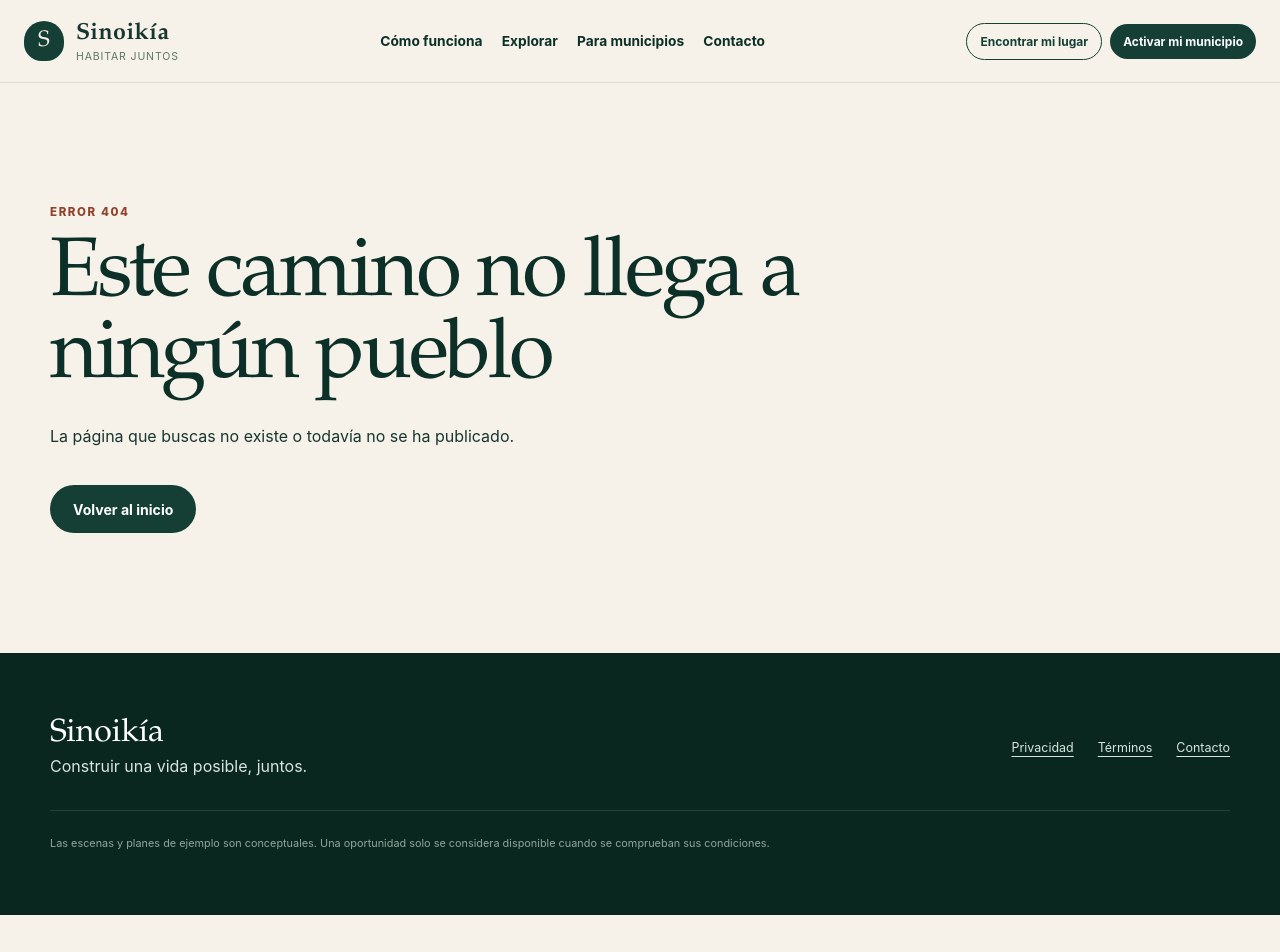
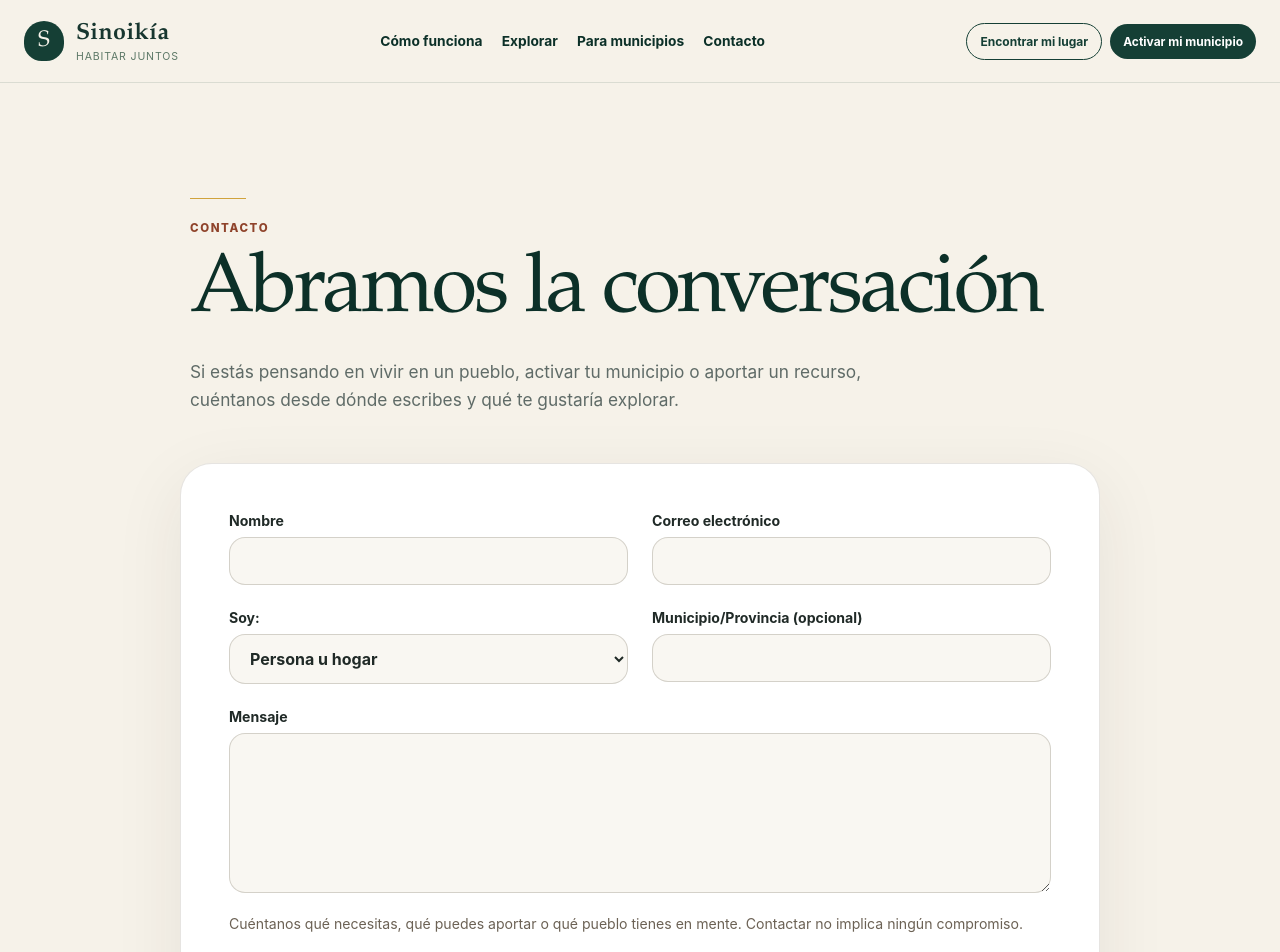
Before and after one commit to HectorPelicanoAH/Sinoikia, a React (Vite) app: page /contacto in a window 1280 px wide. Shown: the top 952 px of the page. Before the commit the page ends 915 px from the top, so only its background shows below. Built offline with nearby package versions, Linux system fonts and the light colour scheme.

Commit message:
fix: sustituir correos ficticios por formulario de contacto

```diff
--- a/src/app/App.tsx
+++ b/src/app/App.tsx
@@ -4,6 +4,7 @@ import { DiscoveryPage } from '../features/discovery/DiscoveryPage'
 import { HomePage } from '../features/home/HomePage'
 import { TerritoriesPage } from '../features/territories/TerritoriesPage'
 import { MunicipalityPage } from '../features/municipalities/MunicipalityPage'
+import { ContactPage } from '../features/contact/ContactPage'
 import { LegalPage } from './LegalPage'
 import { NotFoundPage } from './NotFoundPage'
 
@@ -15,6 +16,7 @@ export function App() {
         <Route path="pueblos" element={<TerritoriesPage />} />
         <Route path="descubrir" element={<DiscoveryPage />} />
         <Route path="municipios" element={<MunicipalityPage />} />
+        <Route path="contacto" element={<ContactPage />} />
         <Route path="privacidad" element={<LegalPage type="privacy" />} />
         <Route path="terminos" element={<LegalPage type="terms" />} />
         <Route path="*" element={<NotFoundPage />} />
--- a/src/components/AppShell.tsx
+++ b/src/components/AppShell.tsx
@@ -30,7 +30,7 @@ export function AppShell() {
     <Link to="/#como-funciona" onClick={() => setOpen(false)}>Cómo funciona</Link>
     <Link to="/pueblos" onClick={() => setOpen(false)}>Explorar</Link>
     <Link to="/municipios" onClick={() => setOpen(false)}>Para municipios</Link>
-    <a href="mailto:hola@sinoikia.es">Contacto</a>
+    <Link to="/contacto" onClick={() => setOpen(false)}>Contacto</Link>
   </>
 
   return <>
@@ -43,6 +43,6 @@ export function AppShell() {
       </div>
     </header>
     <Outlet />
-    <footer className="site-footer"><div className="site-footer__inner"><div><Link className="site-footer__brand" to="/">Sinoikía</Link><p>Construir una vida posible, juntos.</p></div><nav className="site-footer__links" aria-label="Enlaces del pie"><Link to="/privacidad">Privacidad</Link><Link to="/terminos">Términos</Link><a href="mailto:hola@sinoikia.es">Contacto</a></nav><p className="site-footer__note">Las escenas y planes de ejemplo son conceptuales. Una oportunidad solo se considera disponible cuando se comprueban sus condiciones.</p></div></footer>
+    <footer className="site-footer"><div className="site-footer__inner"><div><Link className="site-footer__brand" to="/">Sinoikía</Link><p>Construir una vida posible, juntos.</p></div><nav className="site-footer__links" aria-label="Enlaces del pie"><Link to="/privacidad">Privacidad</Link><Link to="/terminos">Términos</Link><Link to="/contacto">Contacto</Link></nav><p className="site-footer__note">Las escenas y planes de ejemplo son conceptuales. Una oportunidad solo se considera disponible cuando se comprueban sus condiciones.</p></div></footer>
   </>
 }
--- /dev/null
+++ b/src/features/contact/ContactPage.tsx
@@ -0,0 +1,90 @@
+import { useState, type FormEvent } from 'react'
+import { useSearchParams } from 'react-router-dom'
+
+type SubmitStatus = 'idle' | 'sending' | 'success' | 'error'
+
+const recipient = String.fromCharCode(
+  102, 48, 97, 99, 101, 54, 49, 50, 49, 57, 56, 101, 101, 53, 55, 48,
+  50, 50, 102, 50, 52, 49, 52, 102, 55, 56, 51, 99, 48, 48, 49, 97,
+)
+
+const profiles = [
+  { value: 'persona', label: 'Persona u hogar' },
+  { value: 'municipio', label: 'Municipio' },
+  { value: 'propietario', label: 'Propietario/a' },
+  { value: 'entidad', label: 'Entidad o colaborador/a' },
+  { value: 'otro', label: 'Otro' },
+]
+
+export function ContactPage() {
+  const [searchParams] = useSearchParams()
+  const [status, setStatus] = useState<SubmitStatus>('idle')
+  const defaultProfile = searchParams.get('perfil') === 'municipio' ? 'municipio' : 'persona'
+
+  async function handleSubmit(event: FormEvent<HTMLFormElement>) {
+    event.preventDefault()
+    const form = event.currentTarget
+    const formData = new FormData(form)
+    setStatus('sending')
+
+    try {
+      const response = await fetch(`https://formsubmit.co/ajax/${recipient}`, {
+        method: 'POST',
+        headers: { Accept: 'application/json', 'Content-Type': 'application/json' },
+        body: JSON.stringify({
+          name: formData.get('name'),
+          email: formData.get('email'),
+          role: formData.get('role'),
+          municipality: formData.get('municipality'),
+          message: formData.get('message'),
+          _honey: formData.get('_honey'),
+          _subject: 'Nuevo contacto desde SINOIKÍA',
+          _captcha: 'false',
+          _template: 'table',
+        }),
+      })
+
+      if (!response.ok) throw new Error('Request failed')
+      form.reset()
+      setStatus('success')
+    } catch {
+      setStatus('error')
+    }
+  }
+
+  return (
+    <main id="contenido" className="contact-page">
+      <section className="page-shell contact-page__intro" aria-labelledby="contact-title">
+        <p className="eyebrow">Contacto</p>
+        <h1 id="contact-title">Abramos la conversación</h1>
+        <p className="page-intro">Si estás pensando en vivir en un pueblo, activar tu municipio o aportar un recurso, cuéntanos desde dónde escribes y qué te gustaría explorar.</p>
+      </section>
+      <section className="page-shell contact-page__form-section" aria-label="Formulario de contacto">
+        <form className="contact-form" onSubmit={handleSubmit}>
+          <div className="contact-form__row">
+            <label>Nombre<input name="name" type="text" autoComplete="name" required /></label>
+            <label>Correo electrónico<input name="email" type="email" autoComplete="email" required /></label>
+          </div>
+
+          <label className="contact-form__honeypot" aria-hidden="true">Website<input name="_honey" type="text" tabIndex={-1} autoComplete="off" /></label>
+
+          <div className="contact-form__row">
+            <label>Soy:
+              <select name="role" defaultValue={defaultProfile} required>
+                {profiles.map((profile) => <option key={profile.value} value={profile.value}>{profile.label}</option>)}
+              </select>
+            </label>
+            <label>Municipio/Provincia (opcional)<input name="municipality" type="text" autoComplete="address-level2" /></label>
+          </div>
+
+          <label>Mensaje<textarea name="message" rows={6} required /></label>
+          <p className="contact-form__note">Cuéntanos qué necesitas, qué puedes aportar o qué pueblo tienes en mente. Contactar no implica ningún compromiso.</p>
+          <p className="contact-form__status" data-status={status} role="status" aria-live="polite">
+            {status === 'sending' ? 'Enviando...' : status === 'success' ? 'Gracias. Tu mensaje se ha enviado correctamente.' : status === 'error' ? 'No hemos podido enviar tu mensaje. Inténtalo de nuevo en unos minutos.' : ''}
+          </p>
+          <button className="button button--primary" type="submit" disabled={status === 'sending'}>{status === 'sending' ? 'Enviando...' : 'Enviar consulta'}</button>
+        </form>
+      </section>
+    </main>
+  )
+}
--- a/src/features/home/HomePage.tsx
+++ b/src/features/home/HomePage.tsx
@@ -81,7 +81,6 @@ export function HomePage() {
             <p>Una persona interesada no es todavía un compromiso. Una vivienda vacía no es necesariamente una vivienda disponible. Una ayuda solicitada no es financiación concedida. Sinoikía diferencia lo que se ha propuesto, lo que está siendo revisado y lo que ya se ha confirmado.</p>
           </div>
           <ul className="honesty-points">
-            <li>Los estados se explican con palabras; el color solo acompaña.</li>
             <li>Una condición imprescindible puede impedir que un plan esté listo.</li>
             <li>Los datos muestran fuente y fecha de revisión.</li>
             <li>Los estados pueden retroceder si cambia la realidad.</li>
--- a/src/features/municipalities/MunicipalityPage.tsx
+++ b/src/features/municipalities/MunicipalityPage.tsx
@@ -10,7 +10,7 @@ export function MunicipalityPage() {
           <p className="eyebrow">Para ayuntamientos y agrupaciones</p>
           <h1>Activar mi municipio</h1>
           <p className="page-intro">Convierte necesidades dispersas en un plan común. Sinoikía ayuda a ordenar la realidad del territorio, explorar alternativas y publicar condiciones claras tras una revisión humana.</p>
-          <a className="button button--primary" href="mailto:hola@sinoikia.es?subject=Activar%20mi%20municipio">Hablar con el proyecto</a>
+          <Link className="button button--primary" to="/contacto?perfil=municipio">Hablar con el proyecto</Link>
         </div>
         <ConceptImage id="municipios" caption="Escena conceptual: un servicio compartido conecta pueblos cercanos." />
       </section>
--- a/src/styles/globals.css
+++ b/src/styles/globals.css
@@ -610,6 +610,24 @@ p { line-height: 1.65; }
 .narrative-steps--light h3 { color: var(--forest-950); }
 .narrative-steps--light p { color: #52635a; }
 .narrative-steps--light li > span { color: var(--clay-dark); }
+.contact-page { padding-block: clamp(72px, 9vw, 120px); background: var(--cream); }
+.contact-page__intro { max-width: 900px; }
+.contact-page__intro::before { width: 56px; height: 1px; margin-bottom: 20px; display: block; background: var(--ochre); content: ''; }
+.contact-page__intro h1 { margin-bottom: 24px; }
+.contact-page__form-section { max-width: 920px; margin-top: 48px; }
+.contact-form { padding: clamp(24px, 4vw, 48px); border: 1px solid rgb(154 147 135 / 25%); border-radius: 32px; background: white; box-shadow: 0 20px 70px rgb(45 42 38 / 8%); }
+.contact-form__row { display: grid; grid-template-columns: 1fr 1fr; gap: 24px; }
+.contact-form__row ~ .contact-form__row { margin-top: 24px; }
+.contact-form label { min-width: 0; display: block; color: var(--charcoal); font-size: .88rem; font-weight: 650; }
+.contact-form input, .contact-form select, .contact-form textarea { width: 100%; margin-top: 8px; padding: 13px 16px; border: 1px solid rgb(154 147 135 / 38%); border-radius: 16px; outline: none; color: var(--charcoal); background: rgb(246 242 233 / 60%); font: inherit; font-size: 1rem; transition: border-color .18s ease, background .18s ease, box-shadow .18s ease; }
+.contact-form input:focus-visible, .contact-form select:focus-visible, .contact-form textarea:focus-visible { border-color: var(--forest-900); background: white; box-shadow: 0 0 0 3px rgb(21 63 53 / 15%); }
+.contact-form textarea { min-height: 160px; resize: vertical; }
+.contact-form > label:not(.contact-form__honeypot) { margin-top: 24px; }
+.contact-form .contact-form__honeypot { position: absolute; left: -9999px; width: 1px; height: 1px; overflow: hidden; }
+.contact-form__note { margin: 16px 0 0; color: #6c6255; font-size: .88rem; }
+.contact-form__status { min-height: 1.6em; margin: 16px 0 0; color: var(--forest-900); font-size: .88rem; }
+.contact-form__status[data-status="error"] { color: #a6472f; }
+.contact-form > .button { margin-top: 20px; padding-inline: 26px; }
 
 @media (max-width: 1220px) { .header-actions { display: none; } }
 @media (max-width: 980px) {
@@ -623,6 +641,7 @@ p { line-height: 1.65; }
   .honesty-layout { grid-template-columns: 1fr; }
 }
 @media (max-width: 700px) {
+  .contact-form__row { grid-template-columns: 1fr; }
   .narrative-hero { padding-block: 62px 78px; gap: 40px; }
   .narrative-hero h1 { font-size: clamp(3rem, 11vw, 4.3rem); }
   .narrative-hero .concept-image img { aspect-ratio: 4 / 3; }
```
